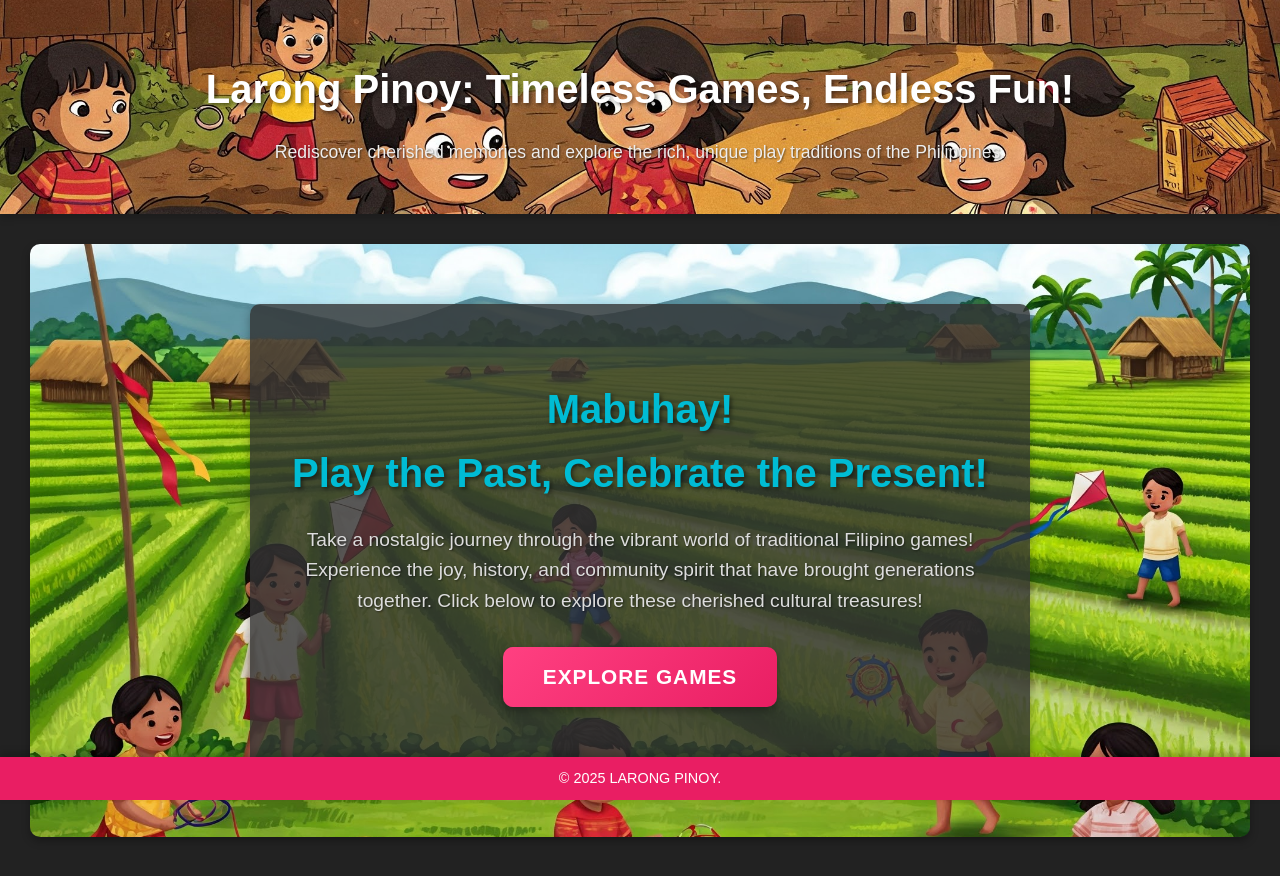
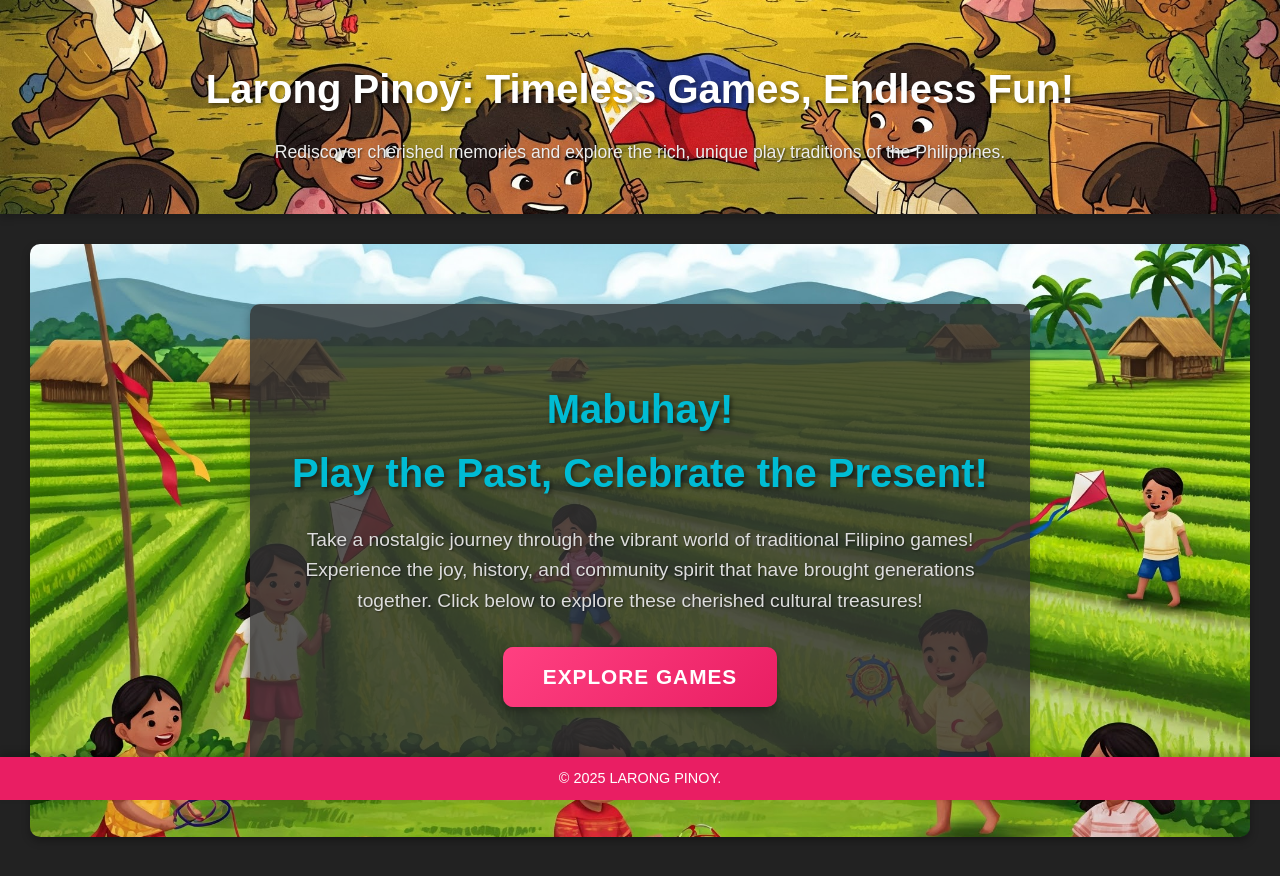
Before and after one commit to kurtlanzelot/Larong-Pinoy, a plain HTML site: page index.html in a window 1280 px wide. Drawn offline with Linux system fonts and the light colour scheme; a web font is replaced by a local one.

Commit message:
index.html

```diff
--- a/index.html
+++ b/index.html
@@ -26,7 +26,7 @@
         }
 
         header {
-            background-image: url(finalheadbg2.jpg);
+            background-image: url(finalheadbg1.jpg);
             background-size: cover;
             background-position: center;
             color: white;
```
